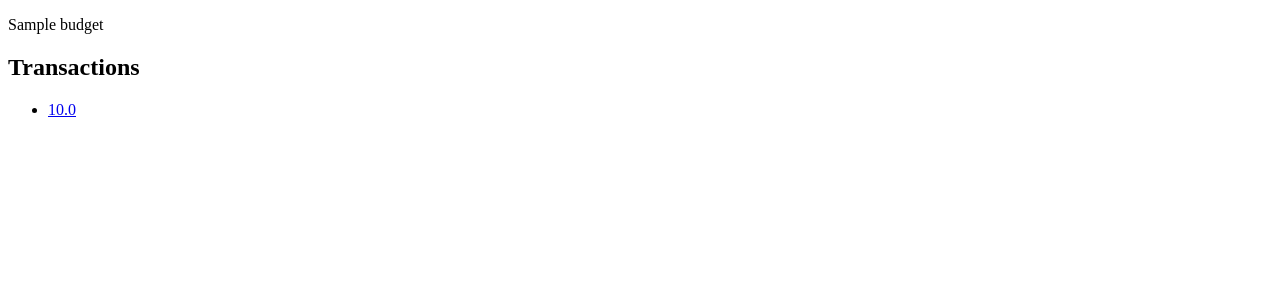
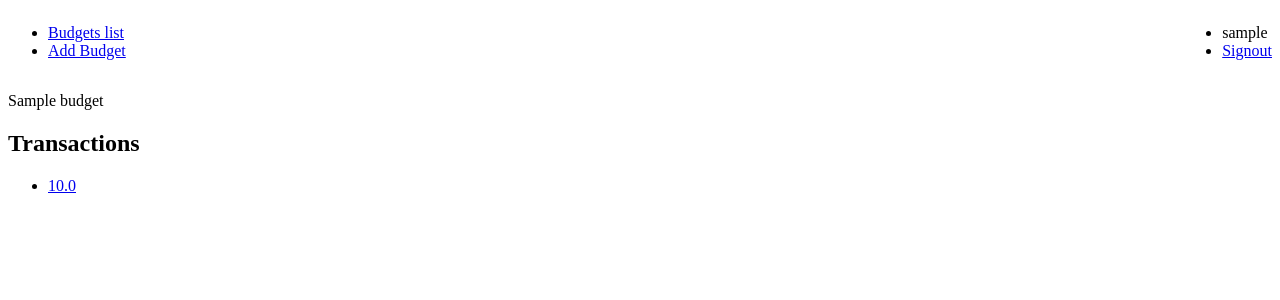
Before and after one commit to rogemus/mymoney, a Django app: page /budget/1/ in a window 1280 px wide. Shown: the top 300 px of the page. Run offline with Django 5.2, Linux system fonts and the light colour scheme; a user stored in the database is signed in; tables that the repository leaves empty hold one stand-in row (values such as "Sample post").

Commit message:
main Add ability to login and to add budget from app

```diff
--- a/tracker/accounts/urls.py
+++ b/tracker/accounts/urls.py
@@ -15,5 +15,4 @@ urlpatterns = [
         views.signout,
         name="signout",
     ),
-    path("register_user", views.register_user, name="register_user"),
 ]
--- a/tracker/budget/urls.py
+++ b/tracker/budget/urls.py
@@ -4,7 +4,8 @@ from . import views
 
 app_name = "budget"
 urlpatterns = [
-    path("", views.IndexView.as_view(), name="index"),
+    path("list", views.IndexView.as_view(), name="index"),
+    path("add/", views.add_budget_view, name="budget_add"),
     path("<int:pk>/", views.BudgetDetail.as_view(), name="budget_detail"),
     path(
         "t/<int:pk>/",
--- a/tracker/budget/views.py
+++ b/tracker/budget/views.py
@@ -1,7 +1,10 @@
+from django.contrib import messages
+from django.contrib.auth.decorators import login_required
+from django.contrib.auth.mixins import LoginRequiredMixin
+from django.shortcuts import render
 from django.views import generic
 
 from .models import Budget, Transaction
-from django.contrib.auth.mixins import LoginRequiredMixin
 
 
 class IndexView(LoginRequiredMixin, generic.ListView):
@@ -21,3 +24,19 @@ class BudgetDetail(LoginRequiredMixin, generic.DetailView):
 class TransactionDetail(LoginRequiredMixin, generic.DetailView):
     model = Transaction
     template_name = "transaction/transaction-detail.html"
+
+
+@login_required
+def add_budget_view(request):
+    if request.method == "POST":
+        name = request.POST["budget_name"]
+
+        # Add proper validation
+        if name == "":
+            messages.error(request, "Budget name empty")
+        else:
+            messages.success(request, "Budget created!")
+            new_budget = Budget(name=name)
+            new_budget.save()
+
+    return render(request, template_name="budget/budget-add.html")
--- a/tracker/templates/accounts/login.html
+++ b/tracker/templates/accounts/login.html
@@ -1,6 +1,8 @@
 {% block content %}
 
-<form method="POST">
+{% include 'shared/message.html' %}
+
+<form action="{% url 'accounts:signin' %}" method="POST">
   {% csrf_token %}
   {{ form }}
   <button type="submit">Login</button>
--- a/tracker/templates/accounts/register.html
+++ b/tracker/templates/accounts/register.html
@@ -2,7 +2,7 @@
 
 {% include "shared/message.html" %}
 
-<form action="{% url 'accounts:register_user' %}" method="POST">
+<form action="{% url 'accounts:signup' %}" method="POST">
   {% csrf_token %}
   <div>
     <label for="username">Username</label>
--- a/tracker/templates/base.html
+++ b/tracker/templates/base.html
@@ -3,9 +3,38 @@
 
 <head>
   <title>{% block title %}MyMoney{% endblock title %}</title>
+
+  <!-- TODO: Remove this to proper file -->
+  <style>
+    nav {
+      display: flex;
+      justify-content: space-between;
+    }
+  </style>
 </head>
 
 <body>
+  <nav>
+    <ul>
+      <li>
+        <a href="{% url 'budget:index' %}">Budgets list</a>
+      </li>
+      <li>
+        <a href="{% url 'budget:budget_add' %}">Add Budget</a>
+      </li>
+    </ul>
+    <ul>
+      <li>
+        {% if request.user.is_authenticated %}
+        {{ request.user.username }}
+        {% endif %}
+      </li>
+      <li>
+        <a href="{% url 'accounts:signout' %}">Signout</a>
+      </li>
+    </ul>
+  </nav>
+
   {% block content %}
   {% endblock content %}
 </body>
--- a/tracker/tracker/settings.py
+++ b/tracker/tracker/settings.py
@@ -26,6 +26,7 @@ SECRET_KEY = "django-insecure-)7#p=(-fjv)sl&k=ze7z!aqbm@q=y87+-r%wscq0w5ofwdufnd
 DEBUG = True
 
 ALLOWED_HOSTS = []
+LOGIN_URL = "/signin"
 
 
 # Application definition
--- a/tracker/tracker/urls.py
+++ b/tracker/tracker/urls.py
@@ -20,5 +20,5 @@ from django.urls import include, path
 urlpatterns = [
     path("admin/", admin.site.urls),
     path("budget/", include("budget.urls")),
-    path("accounts/", include("accounts.urls")),
+    path("", include("accounts.urls")),
 ]
```
Also changed, not shown: tracker/accounts/views.py (+24 -15 lines), tracker/templates/budget/budget-add.html (+4 -3 lines).
